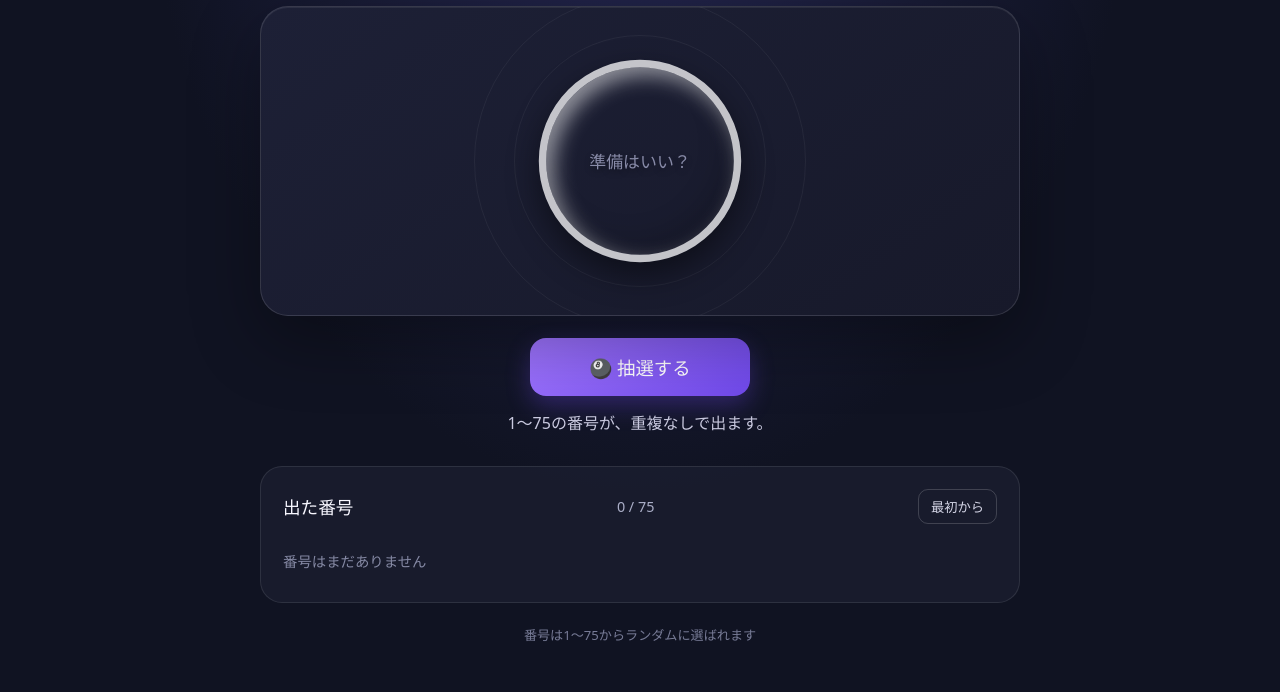
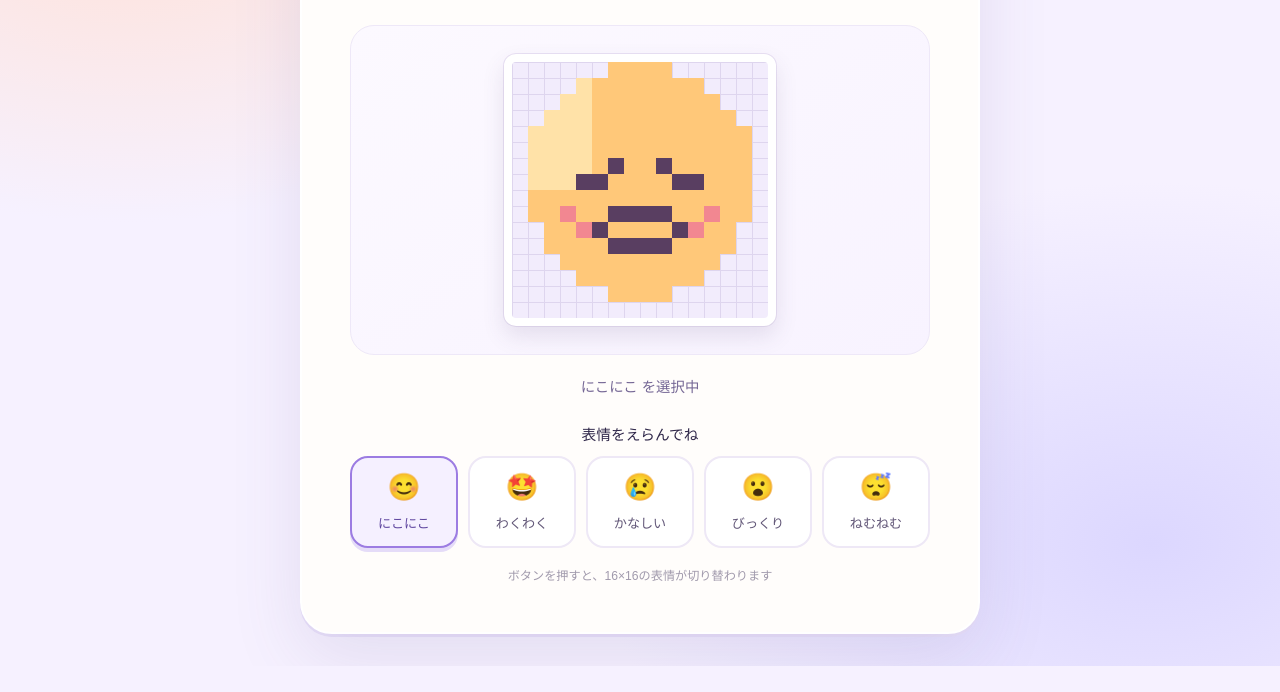
Before and after one commit to yudai-rowing/sandbox, a plain HTML site: page index.html in a window 1280 px wide. Shown: the part 209-901 px from the top of the page. After the commit the page ends 875 px from the top, so only its background shows below. Drawn offline with Linux system fonts and the light colour scheme.

Commit message:
Replace bingo page with pixel face selector

```diff
--- a/index.html
+++ b/index.html
@@ -3,131 +3,115 @@
 <head>
   <meta charset="utf-8">
   <meta name="viewport" content="width=device-width, initial-scale=1">
-  <meta name="theme-color" content="#101322">
-  <title>ビンゴ抽選会</title>
+  <meta name="theme-color" content="#f6f1ff">
+  <title>ピクセル気分メーカー</title>
   <style>
     :root {
-      color-scheme: dark;
-      font-family: system-ui, -apple-system, BlinkMacSystemFont, "Segoe UI", sans-serif;
-      background: #101322;
-      color: #f7f7ff;
+      color-scheme: light;
+      font-family: "M PLUS Rounded 1c", "Hiragino Maru Gothic ProN", "Yu Gothic", sans-serif;
+      background: #f6f1ff;
+      color: #30284a;
       font-synthesis: none;
     }
     * { box-sizing: border-box; }
     body {
+      display: grid;
       min-height: 100vh;
       margin: 0;
-      padding: 32px 18px 48px;
-      background: radial-gradient(ellipse at 50% 0%, #272957 0, #101322 55%);
+      padding: 32px 18px;
+      place-items: center;
+      background:
+        radial-gradient(ellipse at 10% 12%, #ffe1d8 0, transparent 30%),
+        radial-gradient(ellipse at 90% 86%, #dcd7ff 0, transparent 34%),
+        #f6f1ff;
     }
-    main { width: min(100%, 760px); margin: 0 auto; text-align: center; }
-    .eyebrow { color: #a9a9d2; font-size: .78rem; font-weight: 800; letter-spacing: .24em; }
-    h1 { margin: 8px 0 4px; font-size: clamp(2rem, 7vw, 3.4rem); letter-spacing: .04em; }
-    .subtitle { margin: 0; color: #b8bad0; }
-    .stage {
-      position: relative;
+    main {
+      width: min(100%, 680px);
+      padding: clamp(24px, 6vw, 48px);
+      border: 2px solid #fff;
+      border-radius: 32px;
+      background: #fffdfb;
+      box-shadow: 0 24px 70px #62518d20, 0 3px 0 #e9e1fa;
+      text-align: center;
+    }
+    .eyebrow {
+      display: inline-flex;
+      align-items: center;
+      gap: 8px;
+      margin: 0;
+      color: #806bb1;
+      font-size: .75rem;
+      font-weight: 900;
+      letter-spacing: .16em;
+    }
+    .eyebrow::before, .eyebrow::after { width: 18px; height: 2px; background: #c7b9ea; content: ""; }
+    h1 { margin: 10px 0 7px; font-size: clamp(1.8rem, 7vw, 2.8rem); letter-spacing: .03em; }
+    .subtitle { margin: 0; color: #827b94; font-size: .96rem; }
+    .pixel-stage {
       display: grid;
-      min-height: 310px;
+      min-height: 330px;
+      margin: 28px 0 20px;
       place-items: center;
-      margin: 34px 0 22px;
       overflow: hidden;
-      border: 1px solid #ffffff20;
-      border-radius: 28px;
-      background: linear-gradient(145deg, #1d2036, #17192a);
-      box-shadow: 0 24px 70px #0005, inset 0 1px #ffffff12;
+      border: 1px solid #eee8f8;
+      border-radius: 24px;
+      background: linear-gradient(145deg, #fcf9ff, #f8f3ff);
     }
-    .stage::before, .stage::after {
-      position: absolute;
-      width: 250px;
-      height: 250px;
-      border: 1px solid #ffffff0d;
-      border-radius: 50%;
-      content: "";
+    .pixel-board {
+      width: clamp(208px, 62vw, 272px);
+      aspect-ratio: 1;
+      border: 8px solid #fff;
+      border-radius: 12px;
+      background-color: #f2ecfc;
+      background-image: linear-gradient(#ded5ee 1px, transparent 1px), linear-gradient(90deg, #ded5ee 1px, transparent 1px);
+      background-size: calc(100% / 16) calc(100% / 16);
+      box-shadow: 0 10px 22px #51406e20, 0 0 0 1px #e9e1f4;
+      image-rendering: pixelated;
     }
-    .stage::after { width: 330px; height: 330px; }
-    .ball {
-      position: relative;
-      z-index: 1;
+    canvas { display: block; width: 100%; height: 100%; image-rendering: pixelated; }
+    .status {
+      min-height: 26px;
+      margin: 0 0 22px;
+      color: #756795;
+      font-size: .9rem;
+      font-weight: 750;
+    }
+    .picker-heading { margin: 0 0 12px; font-size: .92rem; font-weight: 850; }
+    .expressions { display: grid; grid-template-columns: repeat(5, minmax(0, 1fr)); gap: 10px; }
+    .expression-button {
       display: grid;
-      width: clamp(160px, 42vw, 220px);
-      aspect-ratio: 1;
-      place-content: center;
-      border: 8px solid #ffffffbd;
-      border-radius: 50%;
-      background: radial-gradient(circle at 34% 26%, #fff 0 5%, var(--ball) 36%, color-mix(in srgb, var(--ball), #111 23%) 100%);
-      box-shadow: 0 14px 35px #0007, inset -12px -18px 28px #0002, inset 8px 9px 22px #ffffff85;
-      color: white;
-      text-shadow: 0 3px 8px #0005;
-      transform: scale(.92);
-      transition: transform .25s ease;
+      min-height: 92px;
+      padding: 12px 5px 10px;
+      place-items: center;
+      gap: 5px;
+      border: 2px solid #eee8f6;
+      border-radius: 18px;
+      background: #fff;
+      color: #625778;
+      font: inherit;
+      font-size: .82rem;
+      font-weight: 800;
+      cursor: pointer;
+      transition: transform .16s ease, border-color .16s ease, background .16s ease, box-shadow .16s ease;
     }
-    .ball.has-number { transform: scale(1); }
-    .ball.pop { animation: pop .62s cubic-bezier(.18,.8,.25,1.3); }
-    .letter { font-size: 1.65rem; font-weight: 900; line-height: 1; }
-    .number { font-size: 4.5rem; font-weight: 900; line-height: 1.02; }
-    .placeholder { color: #888ba8; font-size: 1.15rem; font-weight: 700; }
-    @keyframes pop {
-      0% { transform: scale(.3) rotate(-24deg); opacity: .2; }
-      65% { transform: scale(1.12) rotate(5deg); opacity: 1; }
-      100% { transform: scale(1) rotate(0); }
+    .expression-button:hover { transform: translateY(-3px); border-color: #d3c4f1; }
+    .expression-button[aria-pressed="true"] {
+      border-color: #9c7ce2;
+      background: #f5f0ff;
+      box-shadow: 0 4px 0 #e5dcf8;
+      color: #6047a0;
     }
-    .draw-button {
-      min-width: 220px;
-      min-height: 58px;
-      padding: 12px 30px;
-      border: 0;
-      border-radius: 16px;
-      background: linear-gradient(135deg, #9e74ff, #7049eb);
-      box-shadow: 0 9px 24px #7049eb55;
-      color: white;
-      font: inherit;
-      font-size: 1.15rem;
-      font-weight: 850;
-      cursor: pointer;
-      transition: transform .15s, filter .15s;
+    .expression-button:focus-visible { outline: 3px solid #7454bf; outline-offset: 3px; }
+    .expression-icon { font-size: 1.65rem; line-height: 1; }
+    .hint { margin: 18px 0 0; color: #a19aac; font-size: .76rem; }
+    @media (max-width: 440px) {
+      body { padding: 16px 10px; }
+      main { padding: 24px 16px; border-radius: 26px; }
+      .pixel-stage { min-height: 290px; }
+      .expressions { gap: 6px; }
+      .expression-button { min-height: 82px; border-radius: 14px; font-size: .74rem; }
+      .expression-icon { font-size: 1.45rem; }
     }
-    .draw-button:hover:not(:disabled) { transform: translateY(-2px); filter: brightness(1.12); }
-    .draw-button:active:not(:disabled) { transform: translateY(1px); }
-    .draw-button:focus-visible, .reset-button:focus-visible { outline: 3px solid white; outline-offset: 4px; }
-    .draw-button:disabled { cursor: default; opacity: .6; }
-    .status { min-height: 26px; margin: 14px 0 30px; color: #c9c9df; }
-    .history-panel {
-      padding: 22px;
-      border: 1px solid #ffffff18;
-      border-radius: 22px;
-      background: #1b1e30cc;
-      text-align: left;
-    }
-    .history-heading { display: flex; align-items: center; justify-content: space-between; gap: 12px; }
-    h2 { margin: 0; font-size: 1.1rem; }
-    .counter { color: #aaaec7; font-size: .9rem; font-variant-numeric: tabular-nums; }
-    .reset-button {
-      padding: 7px 12px;
-      border: 1px solid #ffffff2c;
-      border-radius: 10px;
-      background: transparent;
-      color: #d3d4e5;
-      font: inherit;
-      font-size: .83rem;
-      cursor: pointer;
-    }
-    .history { display: flex; flex-wrap: wrap; gap: 9px; min-height: 38px; margin-top: 18px; }
-    .chip {
-      display: grid;
-      width: 40px;
-      height: 40px;
-      place-items: center;
-      border-radius: 50%;
-      background: var(--ball);
-      box-shadow: inset 0 -4px 8px #0002;
-      color: white;
-      font-size: .76rem;
-      font-weight: 850;
-      animation: chip-in .3s ease both;
-    }
-    @keyframes chip-in { from { opacity: 0; transform: scale(.6); } to { opacity: 1; transform: scale(1); } }
-    .empty-history { align-self: center; color: #8589a4; font-size: .9rem; }
-    footer { margin-top: 22px; color: #777b96; font-size: .82rem; }
     @media (prefers-reduced-motion: reduce) {
       *, *::before, *::after { scroll-behavior: auto !important; animation-duration: .01ms !important; animation-iteration-count: 1 !important; transition-duration: .01ms !important; }
     }
@@ -135,102 +119,129 @@
 </head>
 <body>
   <main>
-    <p class="eyebrow">LET'S PLAY TOGETHER</p>
-    <h1>ビンゴ抽選会</h1>
-    <p class="subtitle">ボタンを押して、次の番号を引こう！</p>
+    <p class="eyebrow">16 × 16 PIXEL MOOD</p>
+    <h1>ピクセル気分メーカー</h1>
+    <p class="subtitle">今の気分を、ちいさなドット絵に。</p>
 
-    <section class="stage" aria-label="抽選結果">
-      <div class="ball" id="ball" aria-live="polite" aria-atomic="true">
-        <span class="placeholder" id="placeholder">準備はいい？</span>
+    <section class="pixel-stage" aria-label="選択した表情のドット絵">
+      <div class="pixel-board">
+        <canvas id="face" width="16" height="16" role="img" aria-label="にこにこ顔の16×16ドット絵"></canvas>
       </div>
     </section>
+    <p class="status" id="status" aria-live="polite">にこにこ を選択中</p>
 
-    <button class="draw-button" id="draw" type="button">🎱 抽選する</button>
-    <p class="status" id="status" aria-live="polite">1〜75の番号が、重複なしで出ます。</p>
-
-    <section class="history-panel" aria-labelledby="history-title">
-      <div class="history-heading">
-        <h2 id="history-title">出た番号</h2>
-        <span class="counter" id="counter">0 / 75</span>
-        <button class="reset-button" id="reset" type="button">最初から</button>
-      </div>
-      <div class="history" id="history" aria-label="これまでに出た番号">
-        <span class="empty-history" id="empty">番号はまだありません</span>
-      </div>
-    </section>
-    <footer>番号は1〜75からランダムに選ばれます</footer>
+    <h2 class="picker-heading">表情をえらんでね</h2>
+    <div class="expressions" role="group" aria-label="表情を選択">
+      <button class="expression-button" type="button" data-expression="happy" aria-pressed="true"><span class="expression-icon" aria-hidden="true">😊</span><span>にこにこ</span></button>
+      <button class="expression-button" type="button" data-expression="excited" aria-pressed="false"><span class="expression-icon" aria-hidden="true">🤩</span><span>わくわく</span></button>
+      <button class="expression-button" type="button" data-expression="sad" aria-pressed="false"><span class="expression-icon" aria-hidden="true">😢</span><span>かなしい</span></button>
+      <button class="expression-button" type="button" data-expression="surprised" aria-pressed="false"><span class="expression-icon" aria-hidden="true">😮</span><span>びっくり</span></button>
+      <button class="expression-button" type="button" data-expression="sleepy" aria-pressed="false"><span class="expression-icon" aria-hidden="true">😴</span><span>ねむねむ</span></button>
+    </div>
+    <p class="hint">ボタンを押すと、16×16の表情が切り替わります</p>
   </main>
 
   <script>
-    const colors = ['#fa547c', '#5686ff', '#17b89b', '#a16bfa', '#f4a640'];
-    const letters = ['B', 'I', 'N', 'G', 'O'];
-    let numbers = [];
-    let drawn = [];
+    const faceShape = [
+      '......ssss......',
+      '....ssssssss....',
+      '...ssssssssss...',
+      '..ssssssssssss..',
+      '.ssssssssssssss.',
+      '.ssssssssssssss.',
+      '.ssssssssssssss.',
+      '.ssssssssssssss.',
+      '.ssssssssssssss.',
+      '.ssssssssssssss.',
+      '..ssssssssssss..',
+      '..ssssssssssss..',
+      '...ssssssssss...',
+      '....ssssssss....',
+      '......ssss......',
+      '................'
+    ];
+    const expressions = {
+      happy: {
+        name: 'にこにこ',
+        eyes: [[ [4, 7], [5, 7], [6, 6] ], [ [9, 6], [10, 7], [11, 7] ]],
+        mouth: [[6, 9], [7, 9], [8, 9], [9, 9], [5, 10], [10, 10], [6, 11], [7, 11], [8, 11], [9, 11]],
+        cheeks: [[3, 9], [4, 10], [11, 10], [12, 9]]
+      },
+      excited: {
+        name: 'わくわく',
+        eyes: [[ [4, 6], [5, 6], [4, 7], [5, 7], [4, 8], [5, 8] ], [ [10, 6], [11, 6], [10, 7], [11, 7], [10, 8], [11, 8] ]],
+        mouth: [[6, 9], [7, 9], [8, 9], [9, 9], [6, 10], [7, 10], [8, 10], [9, 10], [7, 11], [8, 11]],
+        cheeks: [[3, 9], [4, 10], [11, 10], [12, 9]],
+        sparkles: [[2, 4], [13, 4], [2, 5], [13, 5]]
+      },
+      sad: {
+        name: 'かなしい',
+        eyes: [[ [4, 7], [5, 7], [4, 8], [5, 8] ], [ [10, 7], [11, 7], [10, 8], [11, 8] ]],
+        brows: [[4, 5], [5, 6], [10, 6], [11, 5]],
+        mouth: [[6, 10], [7, 9], [8, 9], [9, 10]],
+        tear: [[12, 8], [12, 9], [11, 10]]
+      },
+      surprised: {
+        name: 'びっくり',
+        eyes: [[ [4, 6], [5, 6], [4, 7], [5, 7], [4, 8], [5, 8] ], [ [10, 6], [11, 6], [10, 7], [11, 7], [10, 8], [11, 8] ]],
+        brows: [[4, 5], [5, 5], [10, 5], [11, 5]],
+        mouth: [[7, 9], [8, 9], [6, 10], [9, 10], [6, 11], [9, 11], [7, 12], [8, 12]]
+      },
+      sleepy: {
+        name: 'ねむねむ',
+        eyes: [[ [4, 7], [5, 7], [6, 7] ], [ [9, 7], [10, 7], [11, 7] ]],
+        brows: [[4, 6], [5, 6], [10, 6], [11, 6]],
+        mouth: [[7, 10], [8, 10]],
+        zzz: [[12, 4], [13, 3], [14, 2]]
+      }
+    };
+    const colors = {
+      skin: '#ffc879',
+      highlight: '#ffe2a8',
+      outline: '#593e61',
+      cheek: '#f28791',
+      tear: '#63a9ef',
+      sparkle: '#f2a83b'
+    };
+    const canvas = document.querySelector('#face');
+    const context = canvas.getContext('2d');
+    const buttons = [...document.querySelectorAll('.expression-button')];
+    const status = document.querySelector('#status');
 
-    const ball = document.querySelector('#ball');
-    const drawButton = document.querySelector('#draw');
-    const status = document.querySelector('#status');
-    const history = document.querySelector('#history');
-    const counter = document.querySelector('#counter');
-
-    function updateCounter() {
-      counter.textContent = `${drawn.length} / 75`;
+    function paintPixels(points, color) {
+      context.fillStyle = color;
+      points.forEach(([x, y]) => context.fillRect(x, y, 1, 1));
     }
 
-    function drawNumber() {
-      if (drawButton.disabled || numbers.length === 0) return;
-      drawButton.disabled = true;
-      const number = numbers.pop();
-      const column = Math.min(4, Math.floor((number - 1) / 15));
-      const letter = letters[column];
-      const color = colors[column];
-
-      ball.style.setProperty('--ball', color);
-      ball.innerHTML = `<span class="letter">${letter}</span><span class="number">${number}</span>`;
-      ball.classList.add('has-number');
-      ball.classList.remove('pop');
-      void ball.offsetWidth;
-      ball.classList.add('pop');
-      status.textContent = `${letter}の${number}番！`;
-
-      const chip = document.createElement('span');
-      chip.className = 'chip';
-      chip.style.setProperty('--ball', color);
-      chip.textContent = `${letter}${number}`;
-      chip.setAttribute('aria-label', `${letter}の${number}番`);
-      history.querySelector('#empty')?.remove();
-      history.prepend(chip);
-      drawn.push(number);
-      updateCounter();
-
-      window.setTimeout(() => {
-        drawButton.disabled = false;
-        if (numbers.length === 0) {
-          drawButton.disabled = true;
-          status.textContent = '全75球が出ました！おつかれさまでした 🎉';
-        }
-      }, 650);
+    function drawFace(expressionKey) {
+      const expression = expressions[expressionKey];
+      context.clearRect(0, 0, 16, 16);
+      faceShape.forEach((row, y) => {
+        [...row].forEach((pixel, x) => {
+          if (pixel === 's') {
+            context.fillStyle = x < 5 && y < 8 ? colors.highlight : colors.skin;
+            context.fillRect(x, y, 1, 1);
+          }
+        });
+      });
+      expression.cheeks && paintPixels(expression.cheeks, colors.cheek);
+      expression.eyes.forEach((eye) => paintPixels(eye, colors.outline));
+      expression.brows && paintPixels(expression.brows, colors.outline);
+      paintPixels(expression.mouth, colors.outline);
+      expression.tear && paintPixels(expression.tear, colors.tear);
+      expression.sparkles && paintPixels(expression.sparkles, colors.sparkle);
+      expression.zzz && paintPixels(expression.zzz, colors.tear);
+      canvas.setAttribute('aria-label', `${expression.name}の16×16ドット絵`);
+      status.textContent = `${expression.name} を選択中`;
+      buttons.forEach((button) => {
+        button.setAttribute('aria-pressed', String(button.dataset.expression === expressionKey));
+      });
     }
 
-    function resetGame() {
-      numbers = Array.from({ length: 75 }, (_, index) => index + 1);
-      for (let i = numbers.length - 1; i > 0; i--) {
-        const j = Math.floor(Math.random() * (i + 1));
-        [numbers[i], numbers[j]] = [numbers[j], numbers[i]];
-      }
-      drawn = [];
-      ball.className = 'ball';
-      ball.style.removeProperty('--ball');
-      ball.innerHTML = '<span class="placeholder" id="placeholder">準備はいい？</span>';
-      history.innerHTML = '<span class="empty-history" id="empty">番号はまだありません</span>';
-      drawButton.disabled = false;
-      status.textContent = '1〜75の番号が、重複なしで出ます。';
-      updateCounter();
-    }
-
-    drawButton.addEventListener('click', drawNumber);
-    document.querySelector('#reset').addEventListener('click', resetGame);
-    resetGame();
+    buttons.forEach((button) => {
+      button.addEventListener('click', () => drawFace(button.dataset.expression));
+    });
+    drawFace('happy');
   </script>
 </body>
 </html>
```
